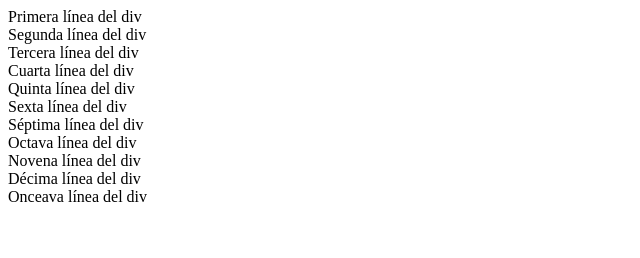
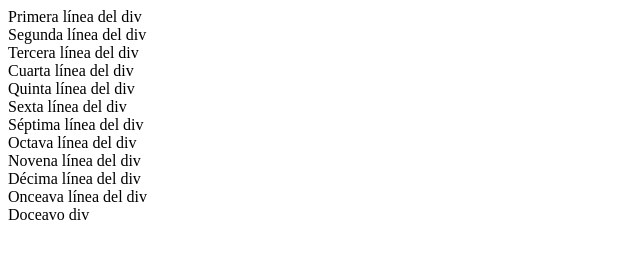
Before and after one commit to Dan18eP/curso_git_bp_miercoles_tarde_20242, a plain HTML site: page index.html in a window 1280 px wide. Shown: the full height of the page, 0-640 px from the left. Drawn offline with Linux system fonts and the light colour scheme.

Commit message:
Twelfth commit

```diff
--- a/index.html
+++ b/index.html
@@ -17,6 +17,7 @@
     <div>Novena línea del div</div>
     <div>Décima línea del div</div>
     <div>Onceava línea del div</div>
+    <div>Doceavo div</div>
 
 </body>
 </html>
```
